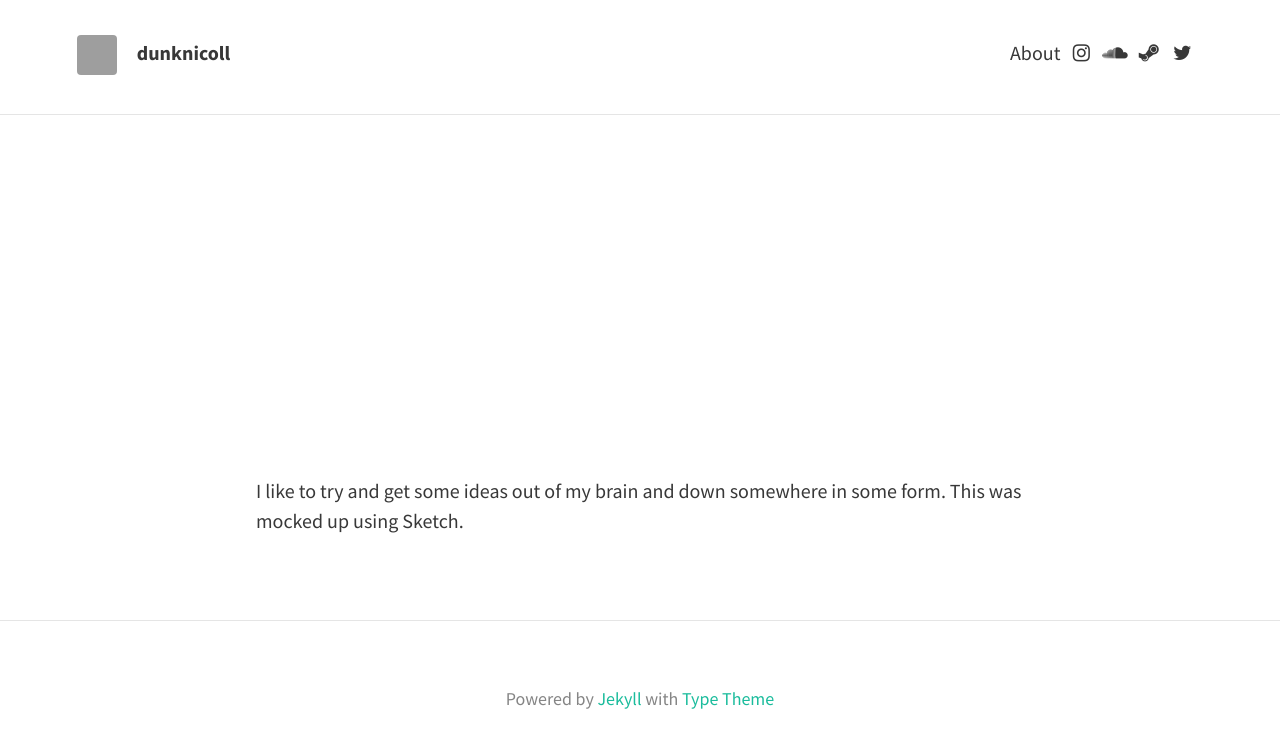
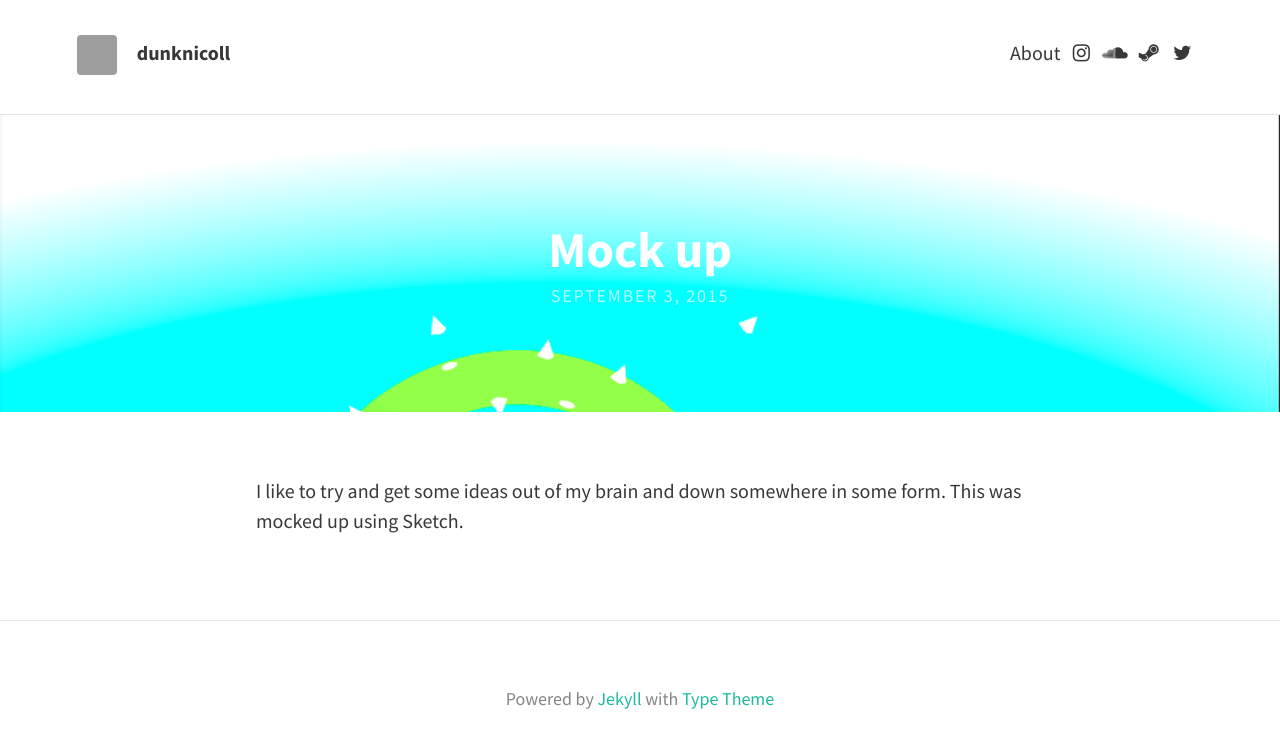
Before and after one commit to dunknicoll/dunknicoll.github.io, a Jekyll site: the page built from _posts/2015-09-03-game-mock.md, in a window 1280 px wide. Shown: the top 748 px of the page. Built offline with Jekyll 4.4.1, drawn with Linux system fonts in a browser that asks for light colours; nearby versions of some CDN libraries; grey boxes are pictures that could not be loaded.

Commit message:
Updated 2015-09-03-game-mock.md

```diff
--- a/_posts/2015-09-03-game-mock.md
+++ b/_posts/2015-09-03-game-mock.md
@@ -1,10 +1,11 @@
 ---
 layout: post
 title: Mock up
-"feature-img": _posts/v5EUi.png
+"feature-img": img/what.png
 published: true
 ---
 
 
 
+
 I like to try and get some ideas out of my brain and down somewhere in some form. This was mocked up using Sketch.
```
